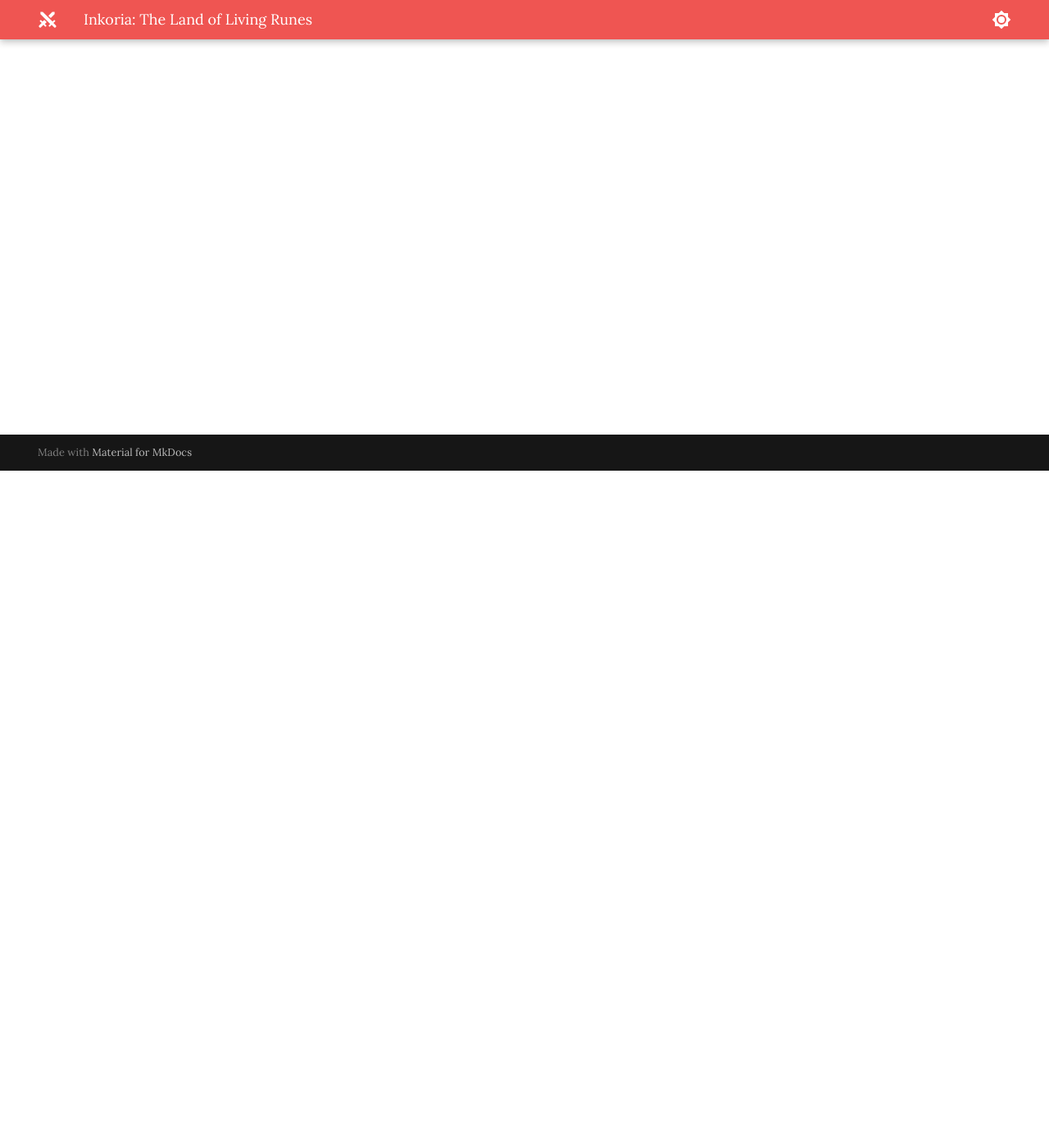
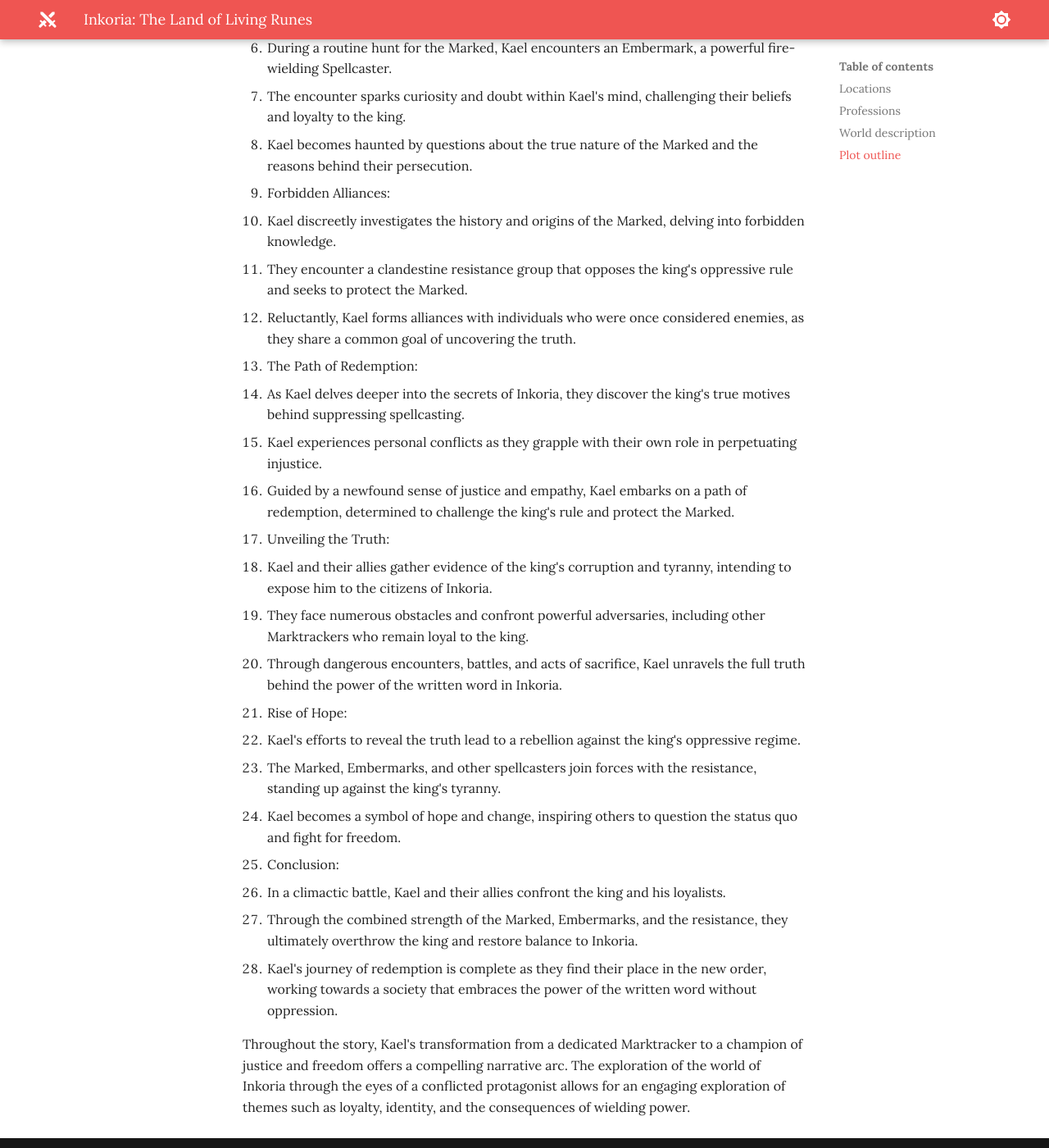
Before and after one commit to jonasmcferreira/adventures, an MkDocs documentation site: the page built from docs/inkoria/00.md, in a window 1280 px wide and 1400 px high, scrolled down 826 px. Shown: the whole window at 82% size. Built offline with MkDocs 1.6.1 and Material for MkDocs 9.7.7, drawn with Linux system fonts in a browser that asks for light colours; some of the changed text lies outside the part shown.

Commit message:
Update 00.md

```diff
--- a/docs/inkoria/00.md
+++ b/docs/inkoria/00.md
@@ -10,3 +10,45 @@
 ## [Professions](professions.md)
 
 ## World description
+
+## Plot outline
+
+
+Title: "Embers of Redemption"
+
+1. Introduction:
+   - Introduce the protagonist, a skilled and loyal Marktracker named Kael.
+   - Establish Kael's dedication to upholding the king's law and capturing the Marked individuals.
+   - Highlight the oppressive atmosphere and the king's rule forbidding spellcasting.
+
+2. Discovery of Doubt:
+   - During a routine hunt for the Marked, Kael encounters an Embermark, a powerful fire-wielding Spellcaster.
+   - The encounter sparks curiosity and doubt within Kael's mind, challenging their beliefs and loyalty to the king.
+   - Kael becomes haunted by questions about the true nature of the Marked and the reasons behind their persecution.
+
+3. Forbidden Alliances:
+   - Kael discreetly investigates the history and origins of the Marked, delving into forbidden knowledge.
+   - They encounter a clandestine resistance group that opposes the king's oppressive rule and seeks to protect the Marked.
+   - Reluctantly, Kael forms alliances with individuals who were once considered enemies, as they share a common goal of uncovering the truth.
+
+4. The Path of Redemption:
+   - As Kael delves deeper into the secrets of Inkoria, they discover the king's true motives behind suppressing spellcasting.
+   - Kael experiences personal conflicts as they grapple with their own role in perpetuating injustice.
+   - Guided by a newfound sense of justice and empathy, Kael embarks on a path of redemption, determined to challenge the king's rule and protect the Marked.
+
+5. Unveiling the Truth:
+   - Kael and their allies gather evidence of the king's corruption and tyranny, intending to expose him to the citizens of Inkoria.
+   - They face numerous obstacles and confront powerful adversaries, including other Marktrackers who remain loyal to the king.
+   - Through dangerous encounters, battles, and acts of sacrifice, Kael unravels the full truth behind the power of the written word in Inkoria.
+
+6. Rise of Hope:
+   - Kael's efforts to reveal the truth lead to a rebellion against the king's oppressive regime.
+   - The Marked, Embermarks, and other spellcasters join forces with the resistance, standing up against the king's tyranny.
+   - Kael becomes a symbol of hope and change, inspiring others to question the status quo and fight for freedom.
+
+7. Conclusion:
+   - In a climactic battle, Kael and their allies confront the king and his loyalists.
+   - Through the combined strength of the Marked, Embermarks, and the resistance, they ultimately overthrow the king and restore balance to Inkoria.
+   - Kael's journey of redemption is complete as they find their place in the new order, working towards a society that embraces the power of the written word without oppression.
+
+Throughout the story, Kael's transformation from a dedicated Marktracker to a champion of justice and freedom offers a compelling narrative arc. The exploration of the world of Inkoria through the eyes of a conflicted protagonist allows for an engaging exploration of themes such as loyalty, identity, and the consequences of wielding power.
```
